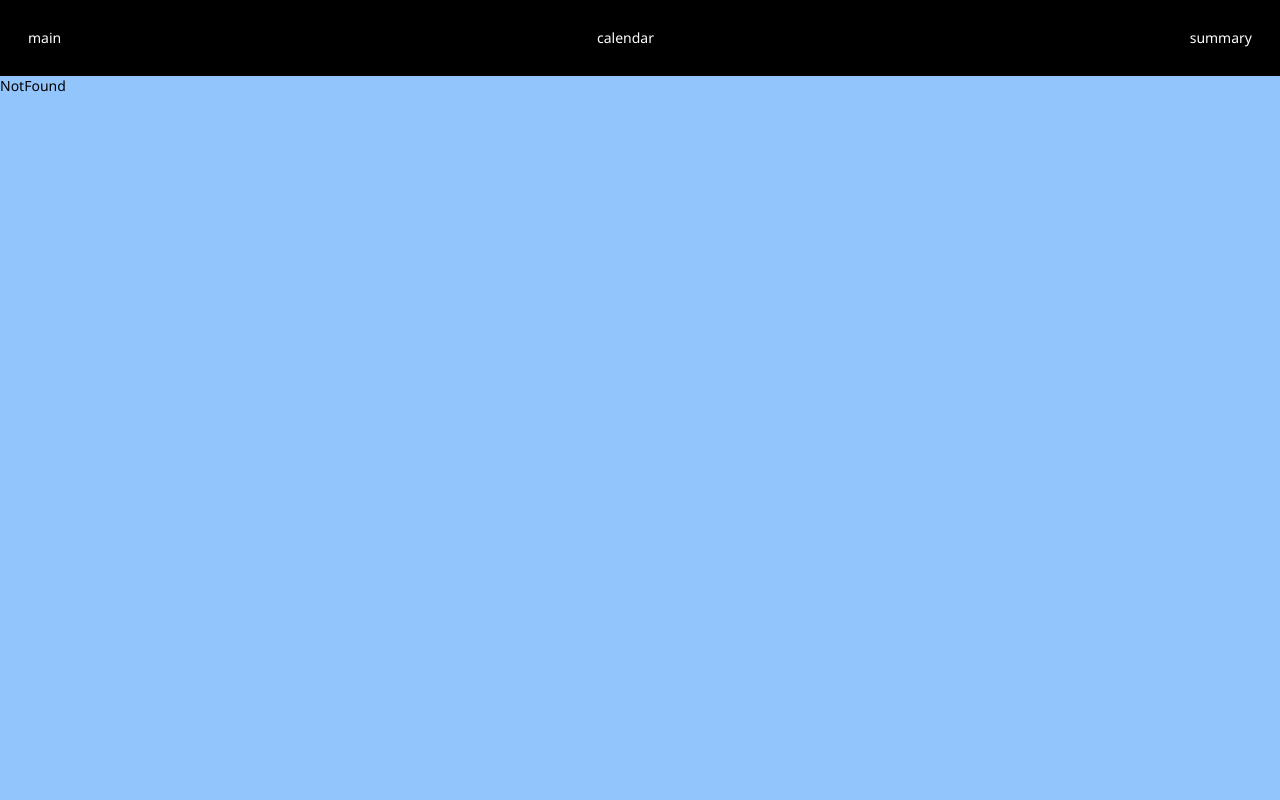
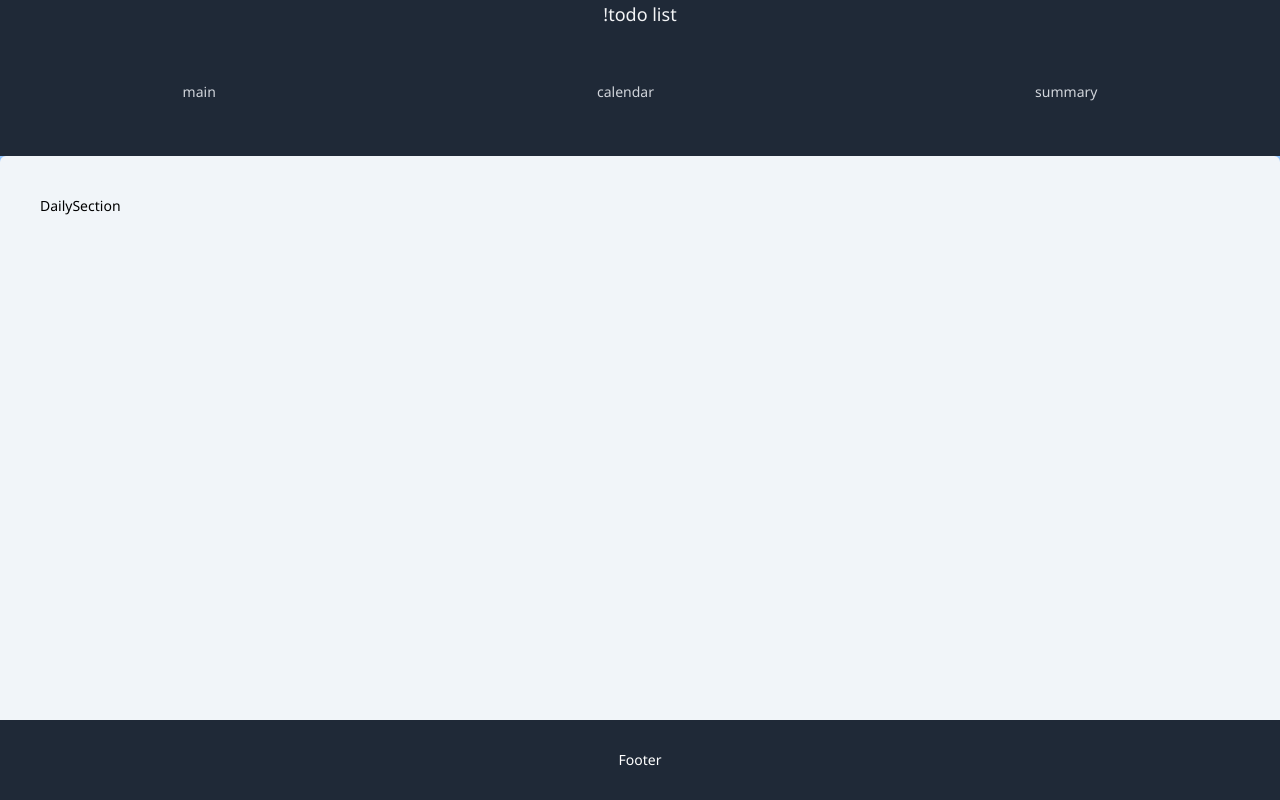
Before and after one commit to hyemdev/Project--NotTodoList, a React (Create React App) app: page /dailysection in a window 1280 px wide. Built offline with nearby package versions, Linux system fonts and the light colour scheme.

Commit message:
feat: 레이아웃 작업

```diff
--- a/src/App.js
+++ b/src/App.js
@@ -1,4 +1,7 @@
 import Header from "./components/Header";
+import MemoSection from "./components/MemoSection";
+import DailySection from "./components/DailySection";
+import BriefSection from "./components/BriefSection";
 
 import Main from "./pages/Main";
 import MonthlyCalendar from "./pages/MonthlyCalendar";
@@ -8,6 +11,7 @@ import Enterance from "./pages/Enterance";
 
 import "./App.css";
 import { Route, Routes } from "react-router";
+import { Footer } from "antd/es/layout/layout";
 
 function App() {
   return (
@@ -23,7 +27,11 @@ function App() {
             ></Route>
             <Route path="/summary" element={<Summary />}></Route>
             <Route path="*" element={<NotFound />}></Route>
+            <Route path="/memosection" element={<MemoSection/>} />
+            <Route path="/briefsection" element={<BriefSection/>} />
+            <Route path="/dailysection" element={<DailySection/>} />
           </Route>
+          <Route element={<Footer />} />
         </Routes>
       </div>
     </div>
--- /dev/null
+++ b/src/components/BriefSection.js
@@ -0,0 +1,6 @@
+const BriefSection = () => {
+  return (
+    <div className="h-80 bg-slate-50 rounded-md p-10">BriefSection</div>
+  )
+}
+export default BriefSection
--- a/src/components/DailySection.js
+++ b/src/components/DailySection.js
@@ -2,7 +2,7 @@ import React from 'react'
 
 const DailySection = () => {
   return (
-    <div>DailySection</div>
+    <div className="h-full bg-slate-100 rounded-md p-10">DailySection</div>
   )
 }
 
--- /dev/null
+++ b/src/components/Footer.js
@@ -0,0 +1,8 @@
+const Footer = () => {
+  return (
+    <div className="fixed bottom-0 left-0 z-50">
+    <div className="bg-gray-800 flex space-x-4 items-center justify-around h-20 w-screen text-white"> Footer</div>
+    </div>
+  )
+}
+export default Footer
--- a/src/components/Header.js
+++ b/src/components/Header.js
@@ -1,37 +1,36 @@
 import React from "react";
 import { Link, Outlet } from "react-router-dom";
+import Footer from "./Footer";
 
 const Header = () => {
   return (
-    <>
-      <header className="bg-black p-7">
-        <div >
-          <ul className="flex item-center justify-between">
+    <><header>
+    <div className="bg-gray-800 text-center">
+      <h2 className="text-gray-100 text-lg"> !todo list</h2>
+          <ul className="flex space-x-4 items-center justify-around h-32">
             <li>
-              <Link to="/main" className="text-white hover:text-orange-600">
-                {" "}
-                main{" "}
+              <Link to="/main" className="text-gray-300  hover:text-blue-300 dark:hover:text-white px-3 py-2 rounded-md text-sm font-medium">
+                main
               </Link>
             </li>
             <li>
               <Link
                 to="/monthlycalendar"
-                className="text-white hover:text-orange-600"
+                className="text-gray-300  hover:text-blue-300 dark:hover:text-white px-3 py-2 rounded-md text-sm font-medium"
               >
-                {" "}
-                calendar{" "}
+                calendar
               </Link>
             </li>
             <li>
-              <Link to="/summary" className="text-white hover:text-orange-600">
-                {" "}
-                summary{" "}
+              <Link to="/summary"  className="text-gray-300  hover:text-blue-300 dark:hover:text-white px-3 py-2 rounded-md text-sm font-medium">
+                summary
               </Link>
             </li>
           </ul>
         </div>
       </header>
       <Outlet />
+      <Footer />
     </>
   );
 };
--- a/src/components/MemoSection.js
+++ b/src/components/MemoSection.js
@@ -2,7 +2,7 @@ import React from 'react'
 
 const MemoSection = () => {
   return (
-    <div>MemoSection</div>
+    <div className="w-300 h-40 bg-slate-200 rounded-md p-10">MemoSection</div>
   )
 }
 
--- a/src/pages/Main.js
+++ b/src/pages/Main.js
@@ -1,10 +1,22 @@
 import React from 'react'
+import MemoSection from '../components/MemoSection'
+import BriefSection from '../components/BriefSection'
+import DailySection from '../components/DailySection'
 
 const Main = () => {
   return (
     <>
-      <div className='mt-4 border mb-20 w-2/5 h-96  border-black flex'></div>
-      <div className='mt-4 border mb-20 w-2/5 h-96  border-black '></div>
+        <div className="grid grid-rows-3 grid-flow-col gap-1 mt-2 ml-10">
+                <div className="box-border h-full p-4">
+                    <MemoSection />
+                </div>
+                <div className="row-span-2 box-border h-full p-4">
+                    <BriefSection />
+                </div>
+                <div className="row-span-3 box-border h-full p-4">
+                    <DailySection />
+                </div>
+            </div>
     </>
   )
 }
```
